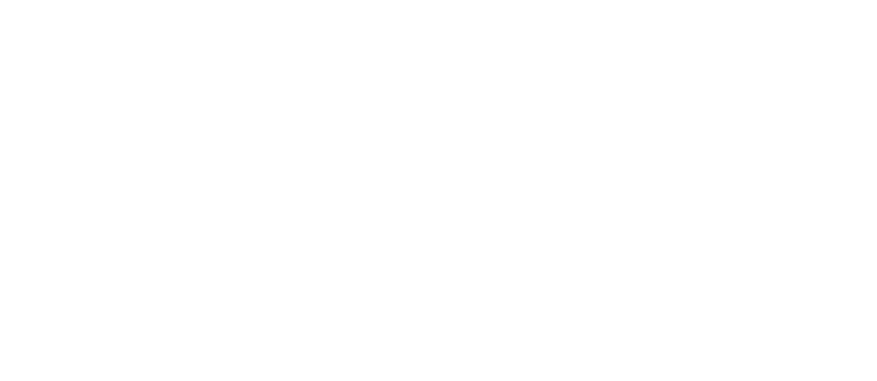
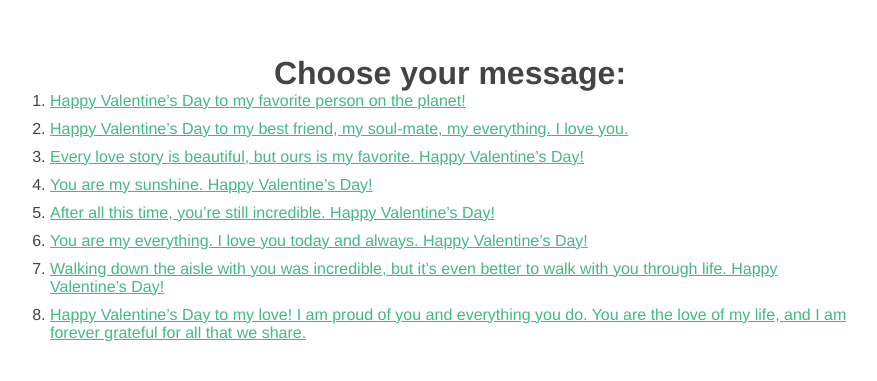
Before and after one commit to Ruslan-Skira/vuelearn, a Vue app: page /create-valentine in a window 1280 px wide. Shown: the part 197-578 px from the top of the page, without its empty margins (190-1067 px from the left). Built offline with nearby package versions, Linux system fonts and the light colour scheme.

Commit message:
Add page for choosing messages for valentine

```diff
--- a/package.json
+++ b/package.json
@@ -1,5 +1,5 @@
 {
-  "name": "vuelearn",
+  "name": "giftcard",
   "version": "0.1.0",
   "private": true,
   "scripts": {
--- a/src/components/HeartCard.vue
+++ b/src/components/HeartCard.vue
@@ -1,7 +1,7 @@
 <template>
   <div class="heart__bg">
     <div class="heart__content">
-      <h1 v-if="clicked" class="heart__title" @click="clicked = false">{{ msg[0] }}</h1>
+      <h1 v-if="clicked" class="heart__title" @click="clicked = false">{{ message }}</h1>
       <div v-else class="heart__img" @click="clicked = true">
         <svg
           version="1.1"
@@ -33,7 +33,6 @@
   },
   data: () => {
     return {
-      msg: ["I love you baby"],
       clicked: false,
     };
   },
--- a/src/components/NavLinks.vue
+++ b/src/components/NavLinks.vue
@@ -1,7 +1,11 @@
 <template>
   <div class="links">
-    <router-link to="/valentine">Create Valentine Card</router-link>
-    <router-link to="/birthday">Create Birthday Card</router-link>
+    <div>
+      <router-link to="/create-valentine">Create Valentine Card</router-link>
+    </div>
+    <div>
+      <router-link to="/birthday">Create Birthday Card</router-link>
+    </div>
   </div>
 </template>
 
--- /dev/null
+++ b/src/messages.js
@@ -0,0 +1,10 @@
+export default [
+  "Happy Valentine’s Day to my favorite person on the planet!",
+  "Happy Valentine’s Day to my best friend, my soul-mate, my everything. I love you.",
+  "Every love story is beautiful, but ours is my favorite. Happy Valentine’s Day!",
+  "You are my sunshine. Happy Valentine’s Day!",
+  "After all this time, you’re still incredible. Happy Valentine’s Day!",
+  "You are my everything. I love you today and always. Happy Valentine’s Day!",
+  "Walking down the aisle with you was incredible, but it’s even better to walk with you through life. Happy Valentine’s Day!",
+  "Happy Valentine’s Day to my love! I am proud of you and everything you do. You are the love of my life, and I am forever grateful for all that we share.",
+];
--- /dev/null
+++ b/src/views/CreateValentinePage.vue
@@ -0,0 +1,42 @@
+<template>
+  <div>
+    <h1>Choose your message:</h1>
+    <ol class="message-list">
+      <li v-for="(msg, index) in messages" :key="index">
+        <router-link class="message-list__link" :to="'/valentine/' + index">{{ msg }}</router-link>
+      </li>
+    </ol>
+  </div>
+</template>
+
+<script>
+import messages from "../messages.js";
+
+export default {
+  name: "CreateValentinePage",
+  data: () => ({
+    messages,
+  }),
+};
+</script>
+
+<style scoped lang="scss">
+h1 {
+  color: #444;
+}
+
+.message-list {
+  width: 100%;
+  max-width: 800px;
+  text-align: left;
+  color: #444;
+
+  li {
+    margin-bottom: 10px;
+  }
+
+  &__link {
+    color: #42b983;
+  }
+}
+</style>
--- a/src/views/ValentinesPage.vue
+++ b/src/views/ValentinesPage.vue
@@ -1,13 +1,18 @@
 <template>
-  <HeartCard />
+  <HeartCard :message="message" />
 </template>
 
 <script>
 import HeartCard from "../components/HeartCard";
+import messages from "../messages.js";
 
 export default {
   name: "ValentinesPage",
-
+  computed: {
+    message() {
+      return messages[this.$route.params.id || 0];
+    },
+  },
   components: {
     HeartCard,
   },
```
Also changed, not shown: src/plugins/router.js (+11 -2 lines).
